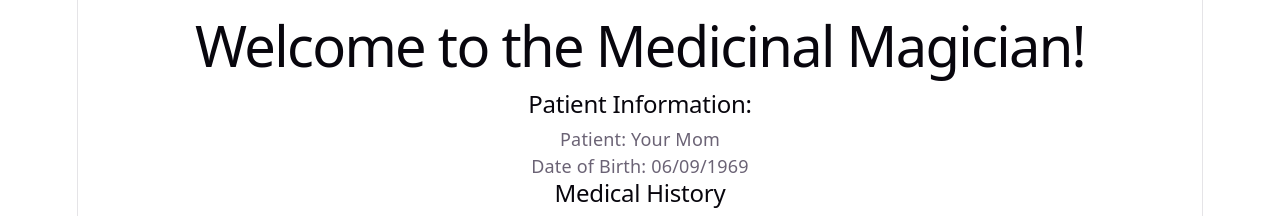
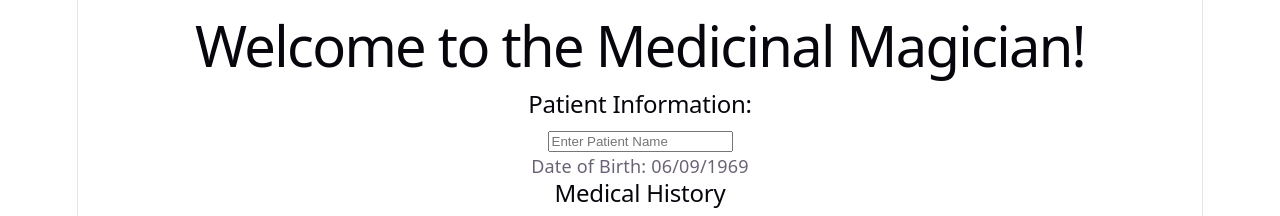
Before and after one commit to SolariaNights/medicinal-magician, a React (Vite) app: page / in a window 1280 px wide. Shown: the top 216 px of the page. Built offline with nearby package versions, Linux system fonts and the light colour scheme.

Commit message:
I'm learning so much growls

```diff
--- a/src/App.jsx
+++ b/src/App.jsx
@@ -4,6 +4,7 @@ import './App.css'
 function App() {
     const [assessmentStarted, setAssessmentStarted] = useState(false)
     const [symptoms, setSymptoms] = useState('')
+    const [patientName, setPatientName] = useState('')
 
     return (
         <div>
@@ -12,7 +13,11 @@ function App() {
             <h2>Patient Information: </h2>
 
             <div>
-                <p>Patient: Your Mom</p>
+                <input
+                placeholder="Enter Patient Name"
+                value={patientName}
+                onChange={(event) => setPatientName(event.target.value)}
+                />
                 <p>Date of Birth: 06/09/1969</p>
             </div>
 
```
